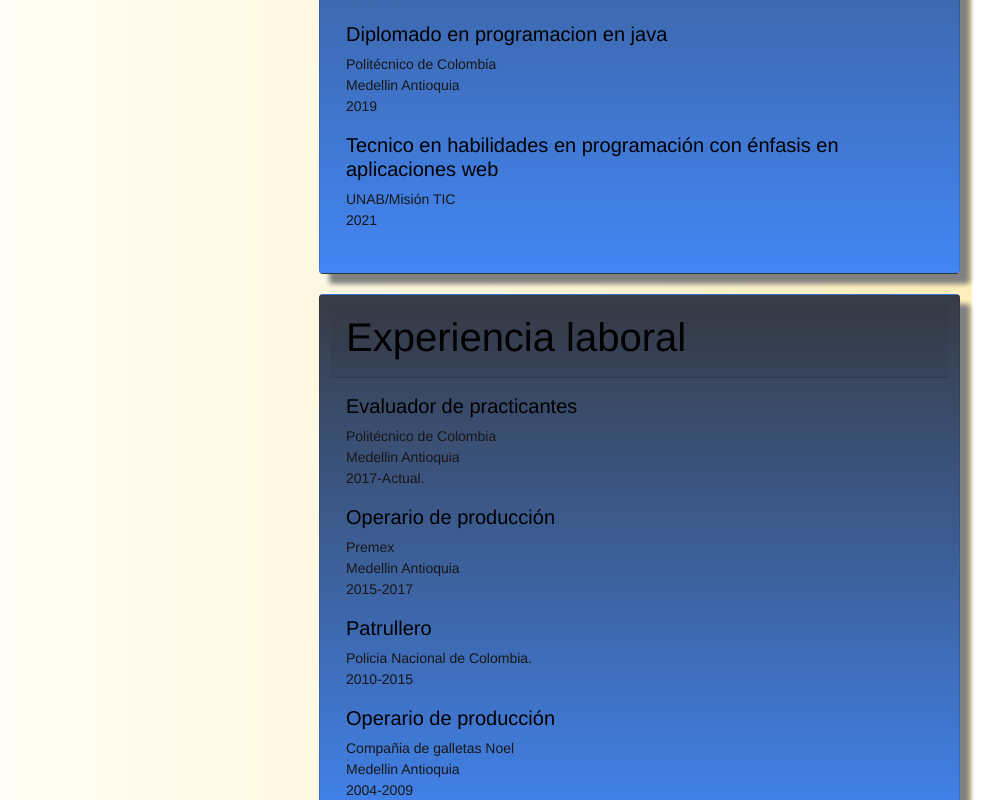
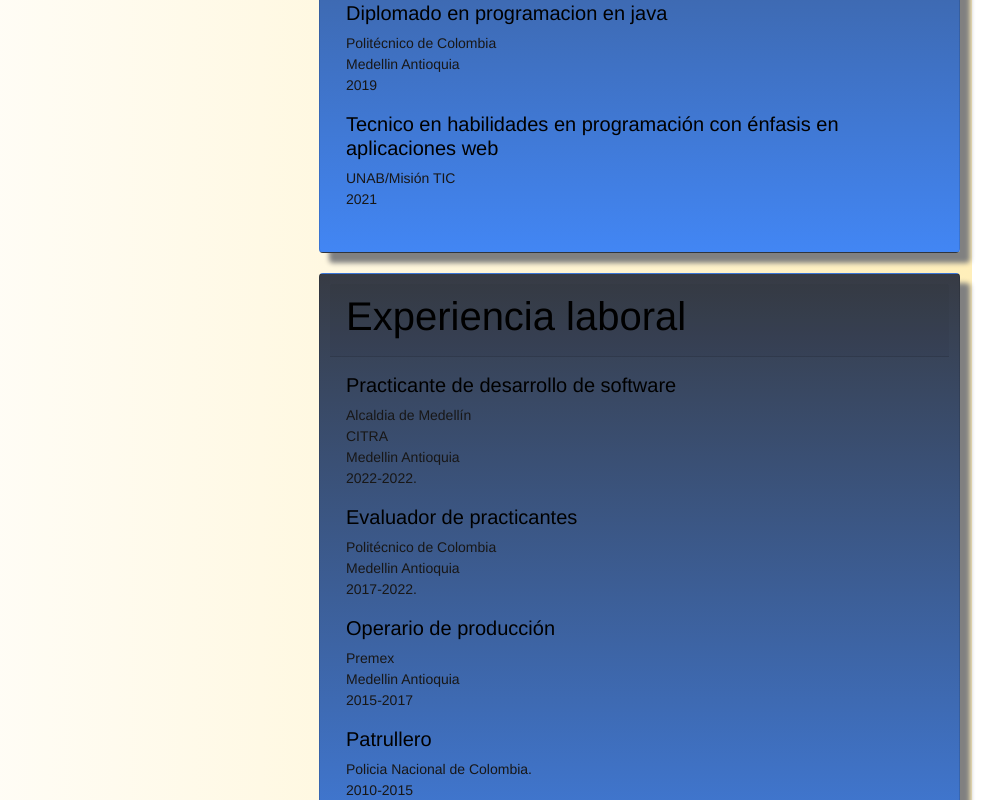
Before and after one commit to jearx85/profile, an Angular app: page /cv in a window 1280 px wide. Shown: the part 1290-2090 px from the top of the page, without its empty margins (238-1242 px from the left). Built offline with nearby package versions, Linux system fonts and the light colour scheme.

Commit message:
correciones

```diff
--- a/src/app/components/cv/cv.component.html
+++ b/src/app/components/cv/cv.component.html
@@ -156,7 +156,6 @@
             <p>
               IU Digital de Antioquia<br />
               Medellin Antioquia<br />
-              En curso<br />
               2020-2022
             </p>
             <h5>Diplomado en programacion en java</h5>
@@ -182,11 +181,18 @@
         </div>
         <div class="card-body">
           <section>
+            <h5>Practicante de desarrollo de software</h5>
+            <p>
+              Alcaldia de Medellín<br />
+              CITRA<br />
+              Medellin Antioquia<br />
+              2022-2022.
+            </p>
             <h5>Evaluador de practicantes</h5>
             <p>
               Politécnico de Colombia<br />
               Medellin Antioquia<br />
-              2017-Actual.
+              2017-2022.
             </p>
             <h5>Operario de producción</h5>
             <p>
```
Also changed, not shown: 27 other files (tests, documents, lock files or other folders).
